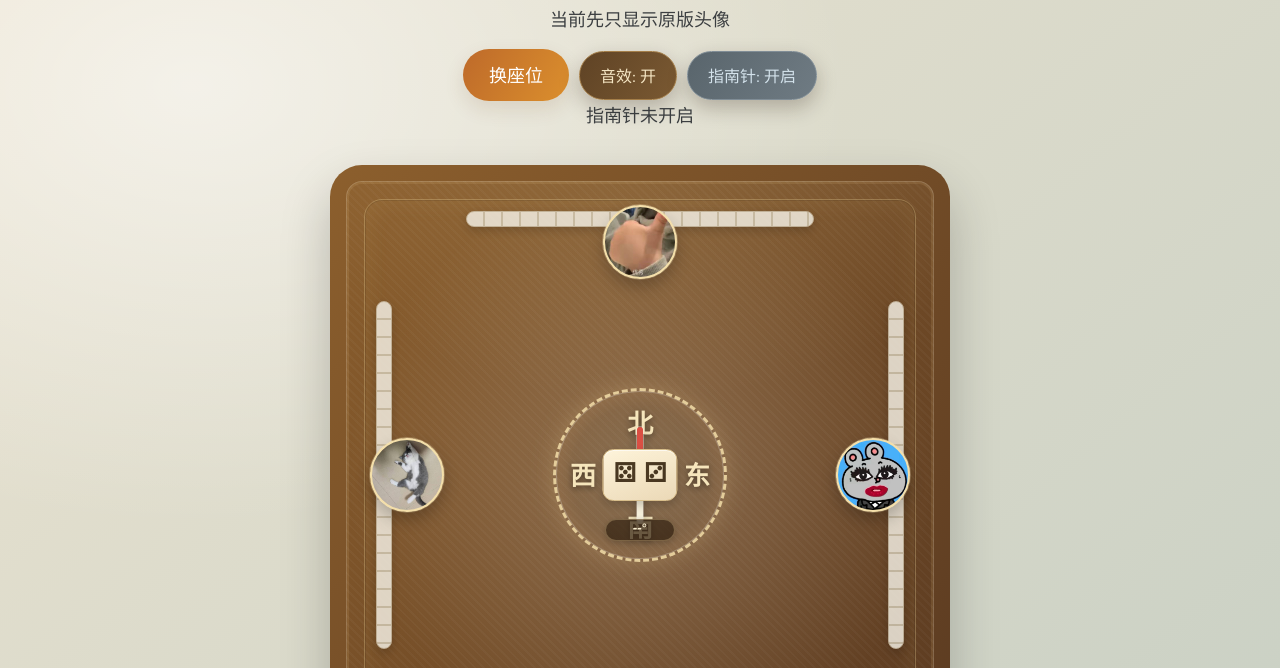
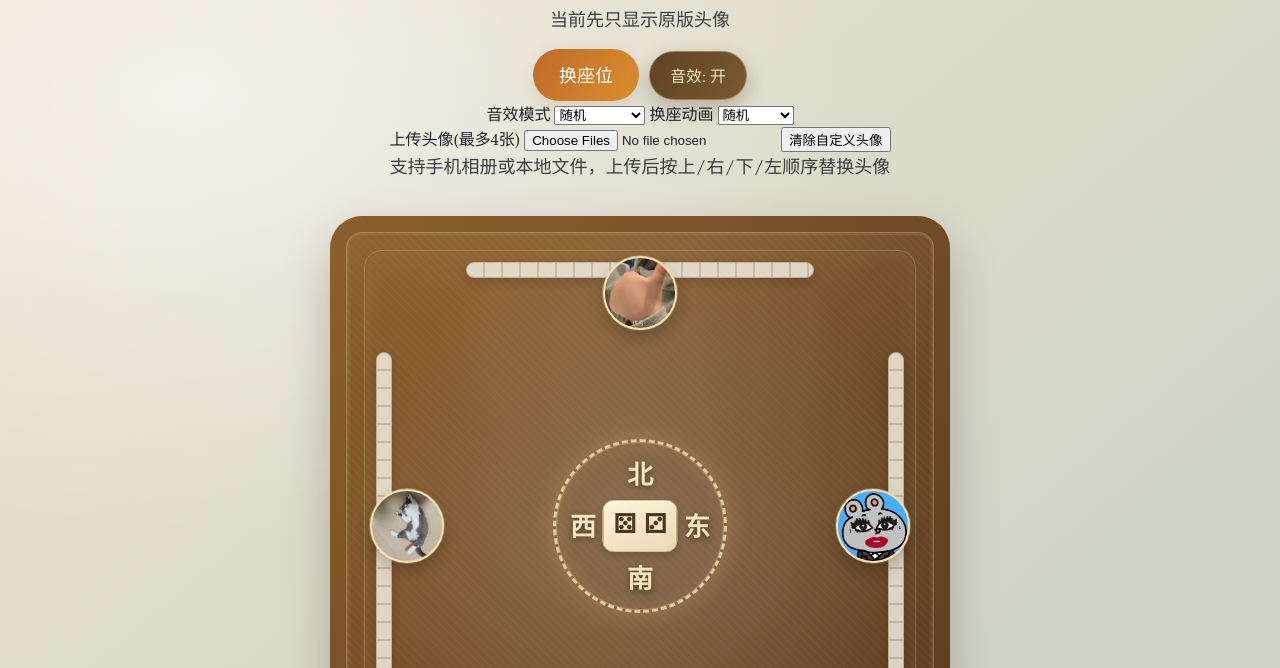
Before and after one commit to dgqb-0527/majiang, a plain HTML site: page index.html in a window 1280 px wide. Shown: the part 95-763 px from the top of the page. Drawn offline with Linux system fonts and the light colour scheme.

Commit message:
Update index.html

```diff
--- a/index.html
+++ b/index.html
@@ -11,6 +11,10 @@
   <link rel="preload" as="audio" href="music/1.mp3">
   <link rel="preload" as="audio" href="music/2.mp3">
   <link rel="preload" as="audio" href="music/3.mp3">
+  <link rel="preload" as="audio" href="music/4.wav">
+  <link rel="preload" as="audio" href="music/5.wav">
+  <link rel="preload" as="audio" href="music/6.wav">
+  <link rel="preload" as="audio" href="music/7.wav">
   <link rel="stylesheet" href="styles.css">
 </head>
 <body>
@@ -21,9 +25,37 @@
       <div class="action-row">
         <button id="shuffleBtn" type="button" aria-label="shuffle seats">换座位</button>
         <button id="soundToggleBtn" type="button" aria-label="toggle sound" aria-pressed="true">音效: 开</button>
-        <button id="compassToggleBtn" type="button" aria-label="toggle compass" aria-pressed="false">指南针: 开启</button>
       </div>
-      <p id="compassStatus" class="compass-status" aria-live="polite">指南针未开启</p>
+      <div class="config-row">
+        <label class="config-item">
+          <span>音效模式</span>
+          <select id="soundModeSelect">
+            <option value="random">随机</option>
+            <option value="music/1.mp3">音效 1</option>
+            <option value="music/2.mp3">音效 2</option>
+            <option value="music/3.mp3">音效 3</option>
+            <option value="music/4.wav">音效 4 清脆</option>
+            <option value="music/5.wav">音效 5 木敲</option>
+            <option value="music/6.wav">音效 6 呼啸</option>
+            <option value="music/7.wav">音效 7 亮铃</option>
+          </select>
+        </label>
+        <label class="config-item">
+          <span>换座动画</span>
+          <select id="animationModeSelect">
+            <option value="random">随机</option>
+            <option value="drum">旋风洗牌</option>
+            <option value="orbit">公转环绕</option>
+            <option value="burst">冲散回位</option>
+          </select>
+        </label>
+      </div>
+      <div class="upload-row">
+        <label class="upload-label" for="avatarUploadInput">上传头像(最多4张)</label>
+        <input id="avatarUploadInput" type="file" accept="image/*" multiple>
+        <button id="clearAvatarsBtn" type="button">清除自定义头像</button>
+      </div>
+      <p id="uploadStatus" class="upload-status" aria-live="polite">支持手机相册或本地文件，上传后按上/右/下/左顺序替换头像</p>
     </header>
 
     <section class="table-wrap" aria-label="mahjong table">
@@ -39,10 +71,6 @@
             <span class="compass-dir east">东</span>
             <span class="compass-dir south">南</span>
             <span class="compass-dir west">西</span>
-            <div class="compass-needle-wrap" aria-hidden="true">
-              <div id="compassNeedle" class="compass-needle"></div>
-            </div>
-            <div id="compassHeading" class="compass-heading">--°</div>
             <div class="dice-box">
               <span class="dice">⚄</span>
               <span class="dice">⚂</span>
```
